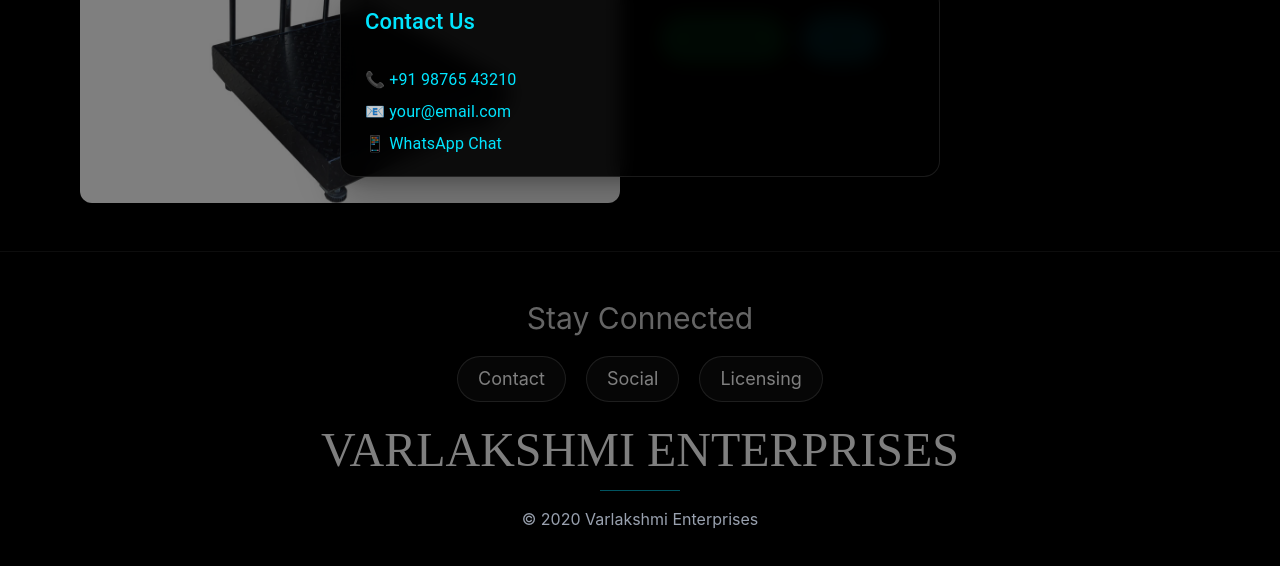
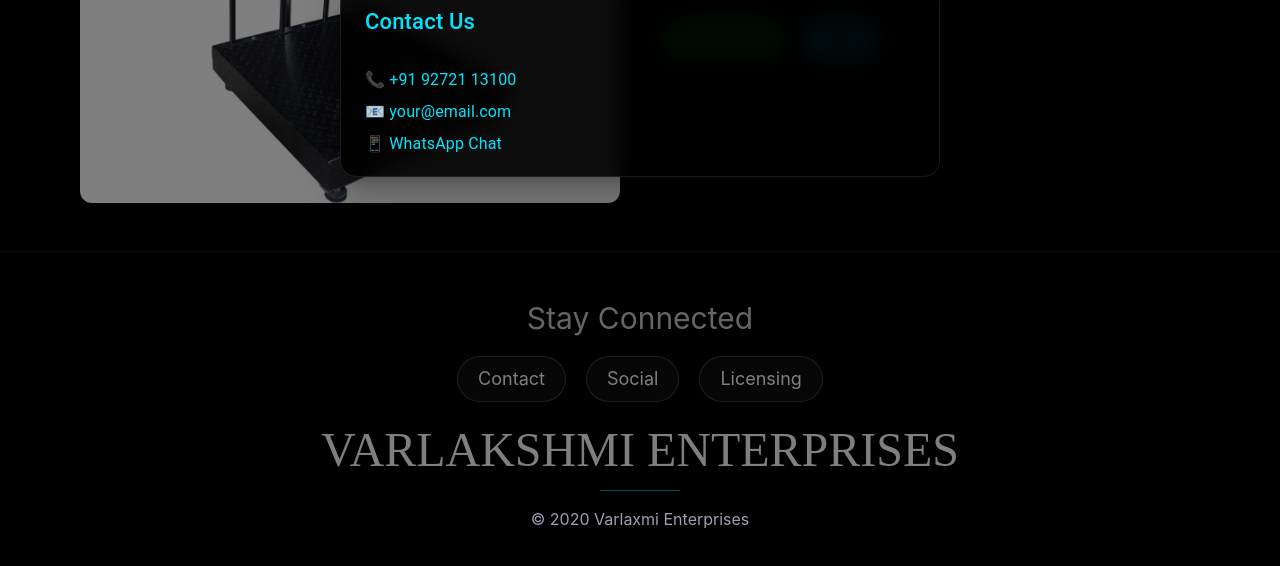
Before and after one commit to Shrinivas18/varlakshmi_enterprises, a React (Vite) app: page /product/1 in a window 1280 px wide. Both pictures are taken after a click on the button "Contact". Shown: the part 318-884 px from the top of the page. Built offline with nearby package versions, Linux system fonts and the light colour scheme; some icons are missing; a web font is replaced by a local one.

Commit message:
contact updates

```diff
--- a/src/components/Dialog.tsx
+++ b/src/components/Dialog.tsx
@@ -16,7 +16,6 @@
 };
 
 const data = {
- // ONLY replace contact section inside your existing file
 
 contact: {
   title: "Contact Us",
@@ -24,7 +23,7 @@
     <>
       <Typography>
         📞 <a href="tel:+919876543210" style={{ color: "#00e5ff" }}>
-          +91 98765 43210
+          +91 92721 13100
         </a>
       </Typography>
 
@@ -36,7 +35,7 @@
 
       <Typography sx={{ mt: 1 }}>
         📱 <a
-          href="https://wa.me/919876543210"
+          href="https://wa.me/919272113100"
           target="_blank"
           style={{ color: "#00e5ff" }}
         >
--- a/src/components/Footer.tsx
+++ b/src/components/Footer.tsx
@@ -38,7 +38,7 @@
         <div className="w-20 h-[1px] bg-cyan-400/40 mt-4"></div>
 
         <p className="mt-4 text-sm sm:text-base text-gray-400">
-          © 2020 Varlakshmi Enterprises
+          © 2020 Varlaxmi Enterprises
         </p>
 
       </div>
--- a/src/pages/ProductDetails.tsx
+++ b/src/pages/ProductDetails.tsx
@@ -14,13 +14,11 @@
 
       <div className="grid md:grid-cols-2 gap-10">
 
-        {/* IMAGE */}
         <img
           src={product.image}
           className="w-full h-[400px] object-cover rounded-xl"
         />
 
-        {/* DETAILS */}
         <div>
           <span className="text-xs px-3 py-1 bg-cyan-400/10 text-cyan-400 rounded-full">
             {product.category}
@@ -38,14 +36,14 @@
 
           <div className="mt-8 flex gap-4">
             <a
-              href={`https://wa.me/919876543210?text=I'm interested in ${product.name}`}
+              href={`https://wa.me/919272113100?text=I'm interested in ${product.name}`}
               className="px-6 py-3 bg-green-500 text-black rounded-full"
             >
               WhatsApp
             </a>
 
             <a
-              href="tel:+919876543210"
+              href="tel:+919272113100"
               className="px-6 py-3 bg-cyan-400 text-black rounded-full"
             >
               Call
```
